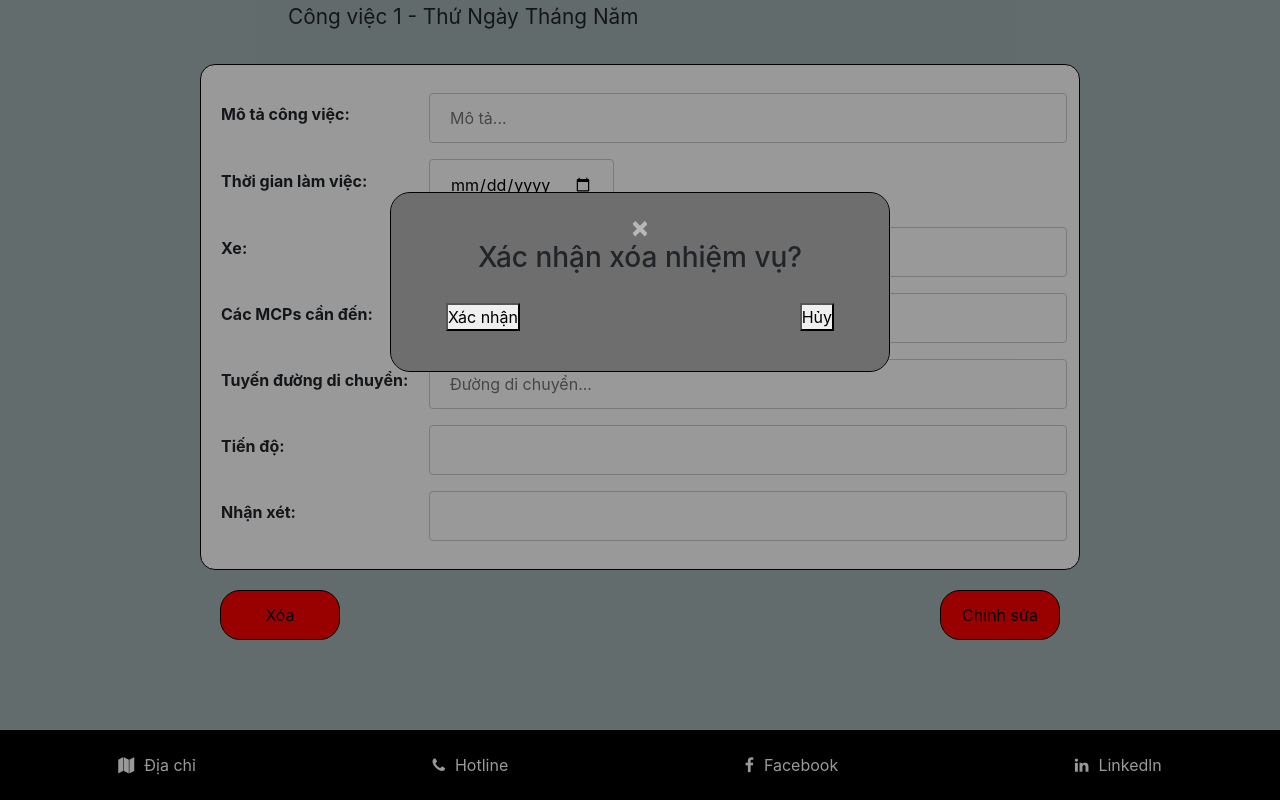
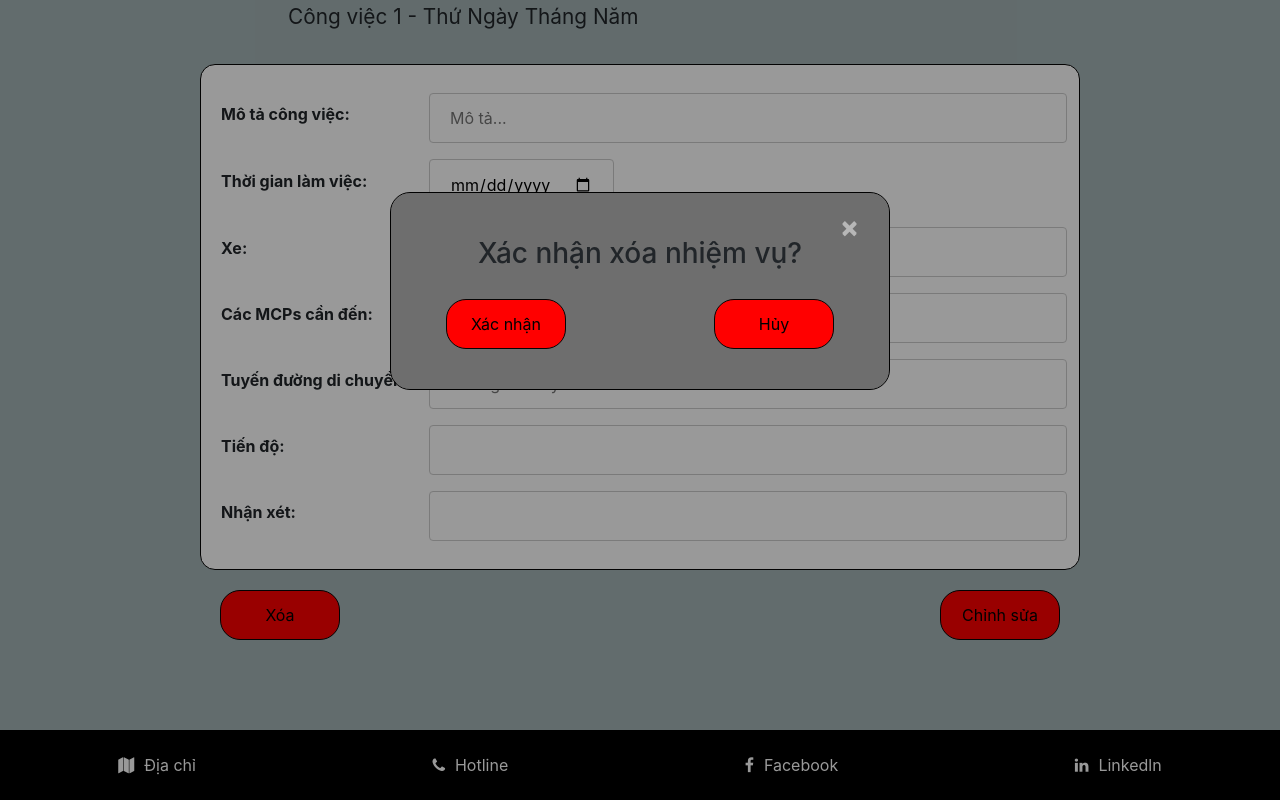
Before and after one commit to ChinhLuCSE/Avenger_UWC, a JavaScript app: page /task/modify in a window 1280 px wide. Both pictures are taken after a click on the element "Xóa". Shown: the part 290-1090 px from the top of the page. Built offline with nearby package versions, Linux system fonts and the light colour scheme; the HTML template or start-up script is replaced by a standard one.

Commit message:
nho nhat

```diff
--- a/src/components/task/modifyTask/ModifyTask.js
+++ b/src/components/task/modifyTask/ModifyTask.js
@@ -99,17 +99,19 @@ const ModifyTask = () => {
 
         <div id="myModal" class="modal">
             <div class="modal-content">
-                <span class="close" onClick={close_modal}>&times;</span>
+                <div>
+                    <span class="close" onClick={close_modal} id="right-div">&times;</span>
+                </div><br></br>
                 <div class="container">
                     <h3>Xác nhận xóa nhiệm vụ?</h3>
                     <div class="area-verify">
                         <table>
                             <tr>
                                 <th className="verify">
-                                <Link to="/task/detail"><button>Xác nhận</button></Link>
+                                <Link to="/task/detail"><button className="modi">Xác nhận</button></Link>
                                 </th>
                                 <th className="cancel" onClick={close_modal}>
-                                    <button>Hủy</button>
+                                    <button className="modi">Hủy</button>
                                 </th>
                             </tr>
                         </table>
```
